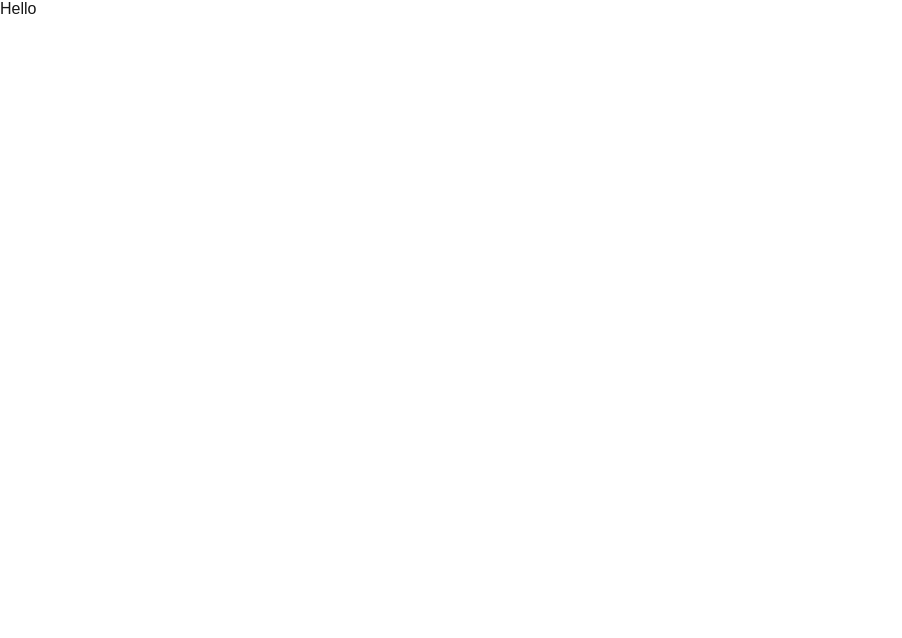
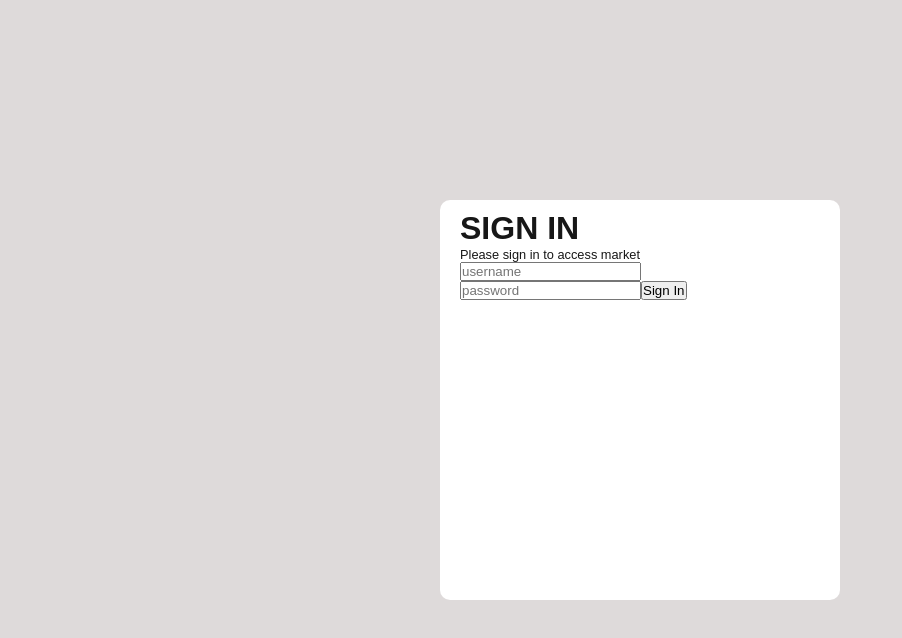
Before and after one commit to MedulashviliSofo/codeit-final-project, a Next.js app: page / in a window 1280 px wide. Shown: the top 638 px of the page, without its empty margins (0-902 px from the left). Built offline with nearby package versions, Linux system fonts and the light colour scheme.

Commit message:
Details page added

```diff
--- a/next.config.mjs
+++ b/next.config.mjs
@@ -1,7 +1,7 @@
 /** @type {import('next').NextConfig} */
 const nextConfig = {
     images: {
-        domains: ["dummyjson.com"]
+        domains: ["dummyjson.com", "fakestoreapi.com"]
     },
 };
 
--- a/src/app/globals.css
+++ b/src/app/globals.css
@@ -1,5 +1,5 @@
 :root {
-  --background: #ffffff;
+  --background: #dedada;
   --foreground: #171717;
 }
 
--- a/src/app/layout.js
+++ b/src/app/layout.js
@@ -20,7 +20,7 @@ export default function RootLayout({ children }) {
   return (
     <html lang="en">
       <body className={`${geistSans.variable} ${geistMono.variable}`}>
-        {children}
+       {children}
       </body>
     </html>
   );
--- a/src/app/page.js
+++ b/src/app/page.js
@@ -1,7 +1,18 @@
+import Link from "next/link";
 import styles from "./page.module.css";
 
 export default function Home() {
   return (
-   <div>Hello</div>
+    <main className={styles.main}>
+      <form className={styles.container}>
+        <h3 className={styles.signin}>Sign In</h3>
+        <p className={styles.desc}>Please sign in to access market</p>
+        <input className={styles.input} placeholder="username"/>
+        <input className={styles.input} type="password" placeholder="password"/>
+        <Link href="./products">
+          <button className={styles.button}>Sign In</button>
+        </Link>
+      </form>
+   </main>
   );
-}
+};
--- a/src/app/page.module.css
+++ b/src/app/page.module.css
@@ -0,0 +1,25 @@
+.main {
+    display: flex;
+    align-items: center;
+    justify-content: center;
+    height: 100vh;
+}
+
+
+.container {
+    height: 50vh;
+    width: 400px;
+    background-color: white;
+    border-radius: 10px;
+    padding: 10px 20px;
+    box-shadow: 0px, 0px, 10px rgb(0, 0, 0, 0.198);
+}
+
+.signin {
+    font-size: 2rem;
+    text-transform: uppercase;
+}
+
+.desc {
+    font-size: 0.8rem;
+}
--- /dev/null
+++ b/src/app/products/details/[id]/page.jsx
@@ -0,0 +1,6 @@
+function page({params}) {
+    const id = params.id;
+    return <div>{id}</div>
+}
+
+export default page;
--- a/src/app/products/page.module.css
+++ b/src/app/products/page.module.css
@@ -0,0 +1,8 @@
+.container {
+    display: flex;
+    flex-wrap: wrap;
+    justify-content: center;
+    gap: 20px;
+    padding: 20px;
+
+}
--- /dev/null
+++ b/src/components/ProductItem/ProductItem.module.css
@@ -0,0 +1,74 @@
+.itemContainer {
+    height: 380px;
+    width: 240px;
+    border: 1px solid transparent;
+    padding: 8px 10px;
+    background-color: white;
+}
+
+.itemContainer:hover {
+    border: 1px solid skyblue;
+}
+
+.imageContainer {
+    height: 160px;
+    width: 100%;
+    display: flex;
+    justify-content: center;
+    align-items: center;
+}
+
+.title {
+    font-size: 0.9rem;
+    text-transform: uppercase;
+    font-weight: 600;
+    padding: 10px 0;
+    height: 42px;
+    overflow: hidden;
+    margin-bottom: 10px;
+}
+
+.desc {
+    font-size: 0.8rem;
+    line-height: 16px;
+    text-align: justify;
+    height: 80px;
+    overflow: hidden;
+    display: -webkit-box;
+    -webkit-line-clamp: 5;
+    -webkit-box-orient: vertical;
+    font-weight: 400;
+    color: rgb(124, 124, 124);
+    margin-top: 20px;
+}
+
+.priceContainer {
+    display: flex;
+    justify-content: space-between;
+    align-items: center;
+    height: 62px;
+}
+
+.price {
+    font-size: 1.1rem;
+    text-transform: uppercase;
+}
+
+.ratingWrapper {
+    display: flex;
+    align-items: center;
+    flex-direction: column;
+}
+
+.rating {
+    font-weight: 600;
+    font-size: 1rem;
+    color: rgb(225, 217, 0);
+    background-color: rgb(75, 95, 134);
+    padding: 4px;
+}
+
+.ratingCount {
+    font-size: 0.8rem;
+    padding-top: 4px;
+}
```
Also changed, not shown: src/app/products/page.jsx (+8 -4 lines), src/components/ProductItem/ProductItem.jsx (added, +28 -0 lines), src/app/products/details/[id]/page.module.css (added).
